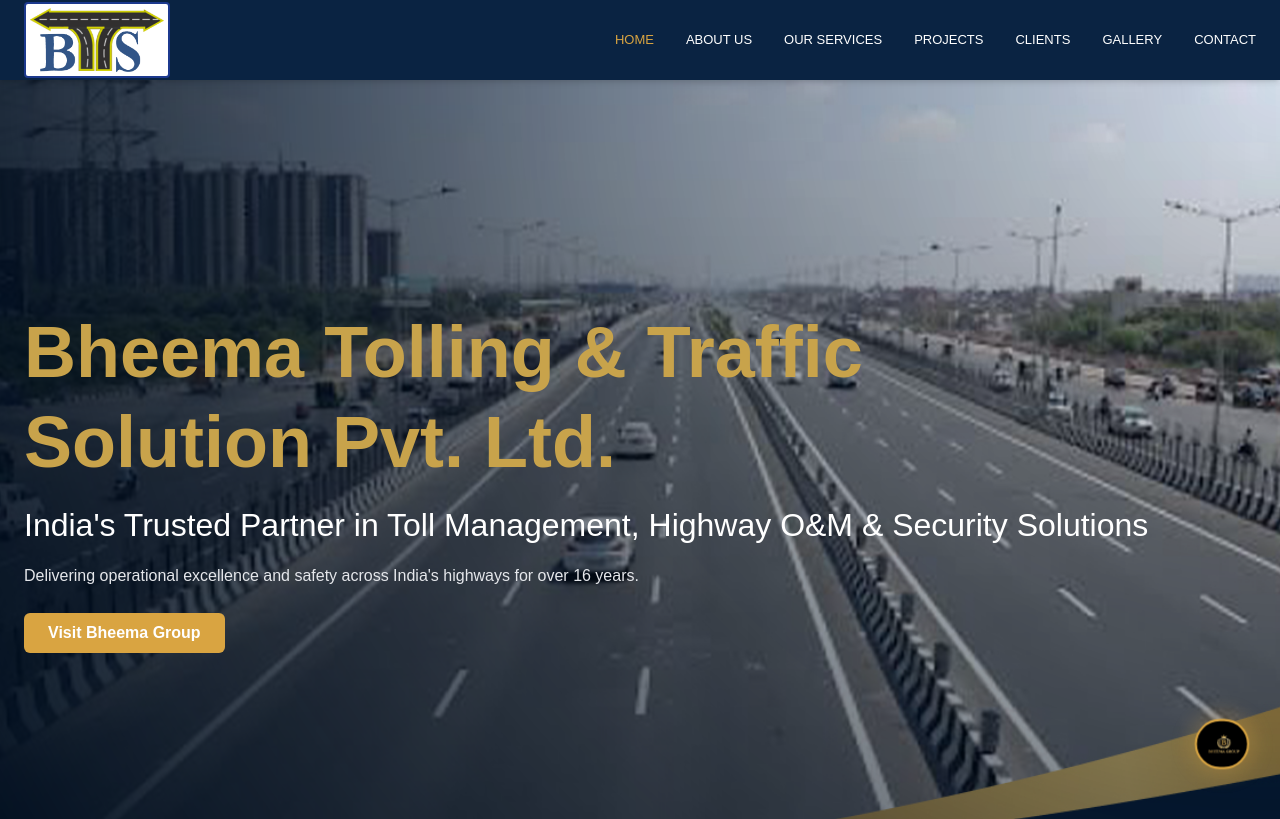
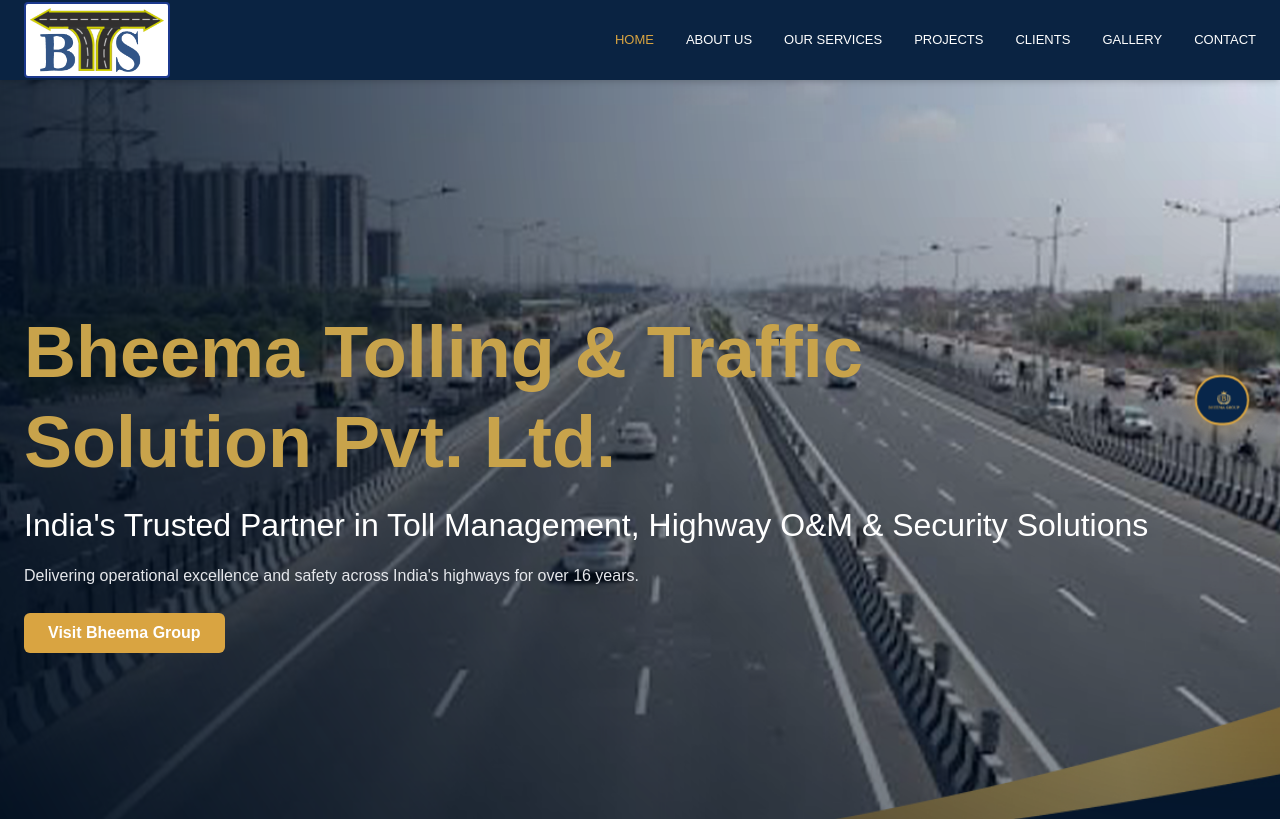
Before and after one commit to westhilldeveloper/tolling-website, a Next.js app: page / in a window 1280 px wide. Shown: the top 819 px of the page. Built offline with nearby package versions, Linux system fonts and the light colour scheme.

Commit message:
sticky button bg color change

```diff
--- a/app/components/StickyButton.jsx
+++ b/app/components/StickyButton.jsx
@@ -4,12 +4,12 @@ import Image from "next/image";
 
 export default function StickyButton() {
   return (
-    <div className="fixed bottom-8 right-8 z-50">
+    <div className="fixed right-8 top-1/2 -translate-y-1/2 z-50">
       <a
         href="https://www.bheemagroup.com"
         target="_blank"
         rel="noopener noreferrer"
-        className="group flex items-center h-12 bg-black rounded-full shadow-lg overflow-hidden border-2 border-[#D9A441] transition-all duration-300 hover:bg-[#D9A441] hover:animate-none animate-gentle-pulse"
+        className="group flex items-center h-12 bg-[#08264A] rounded-full shadow-lg overflow-hidden border-2 border-[#D9A441] transition-all duration-300 hover:bg-[#D9A441] hover:animate-none animate-gentle-pulse"
       >
         {/* Logo container – shrinks to 0 on hover */}
         <div className="w-12 h-12 flex-shrink-0 flex items-center justify-center transition-all duration-300 overflow-hidden group-hover:w-0">
```
